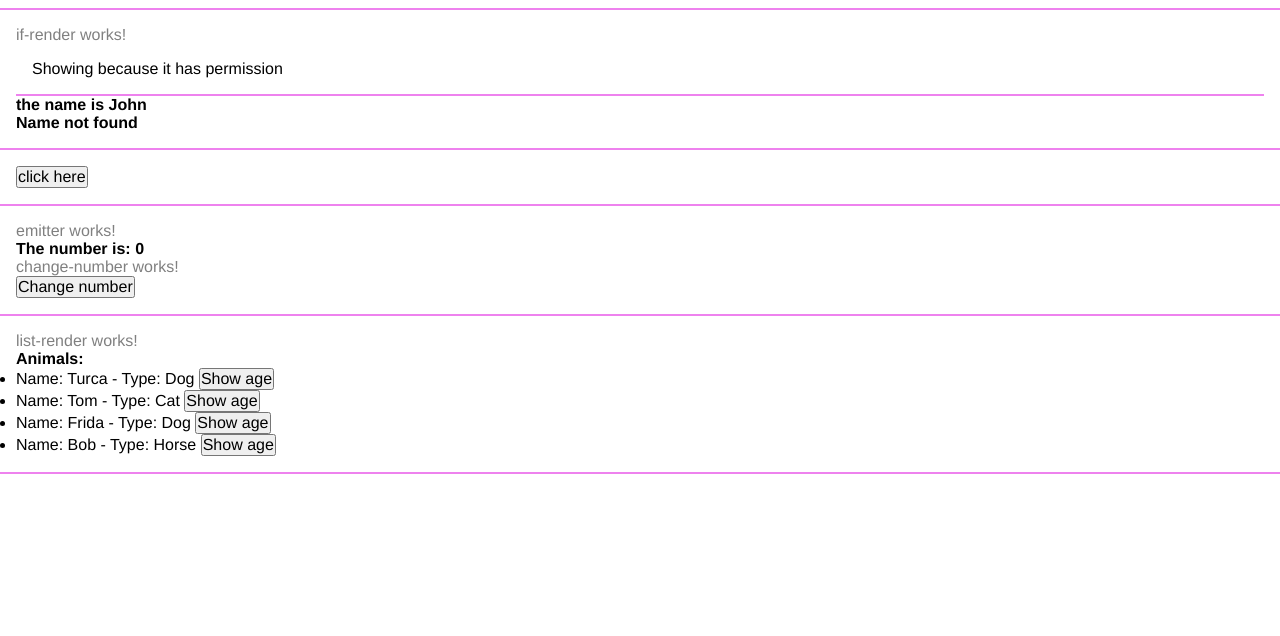
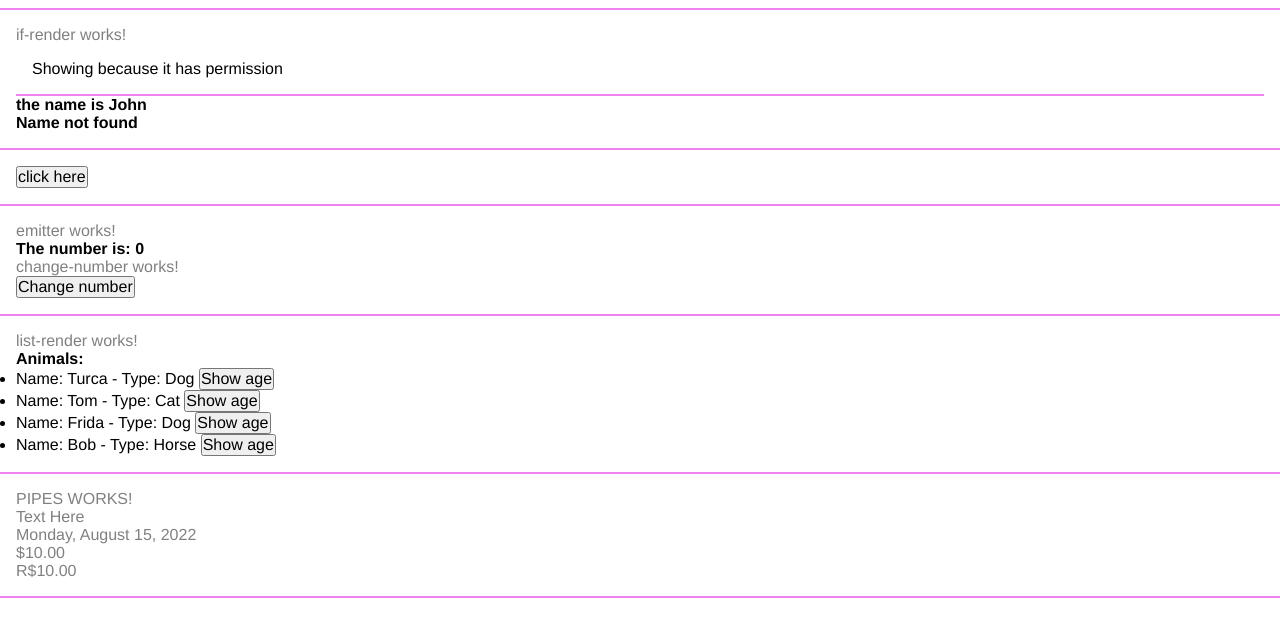
Before and after one commit to grazirs/angular, an Angular app: page / in a window 1280 px wide. Shown: the part 507-1143 px from the top of the page. Built offline with nearby package versions, Linux system fonts and the light colour scheme.

Commit message:
add pipe operator examples

```diff
--- a/src/app/app.component.html
+++ b/src/app/app.component.html
@@ -7,3 +7,4 @@
 <app-events></app-events>
 <app-emitter></app-emitter>
 <app-list-render></app-list-render>
+<app-pipes></app-pipes>
--- a/src/app/app.module.ts
+++ b/src/app/app.module.ts
@@ -10,6 +10,7 @@ import { EventsComponent } from './components/events/events.component';
 import { EmitterComponent } from './components/emitter/emitter.component';
 import { ChangeNumberComponent } from './components/change-number/change-number.component';
 import { ListRenderComponent } from './components/list-render/list-render.component';
+import { PipesComponent } from './components/pipes/pipes.component';
 
 @NgModule({
   declarations: [
@@ -21,7 +22,8 @@ import { ListRenderComponent } from './components/list-render/list-render.compon
     EventsComponent,
     EmitterComponent,
     ChangeNumberComponent,
-    ListRenderComponent
+    ListRenderComponent,
+    PipesComponent
   ],
   imports: [
     BrowserModule
--- /dev/null
+++ b/src/app/components/pipes/pipes.component.html
@@ -0,0 +1,7 @@
+<div class="lesson">
+  <p>{{ "pipes works!" | uppercase }}</p>
+  <p>{{ someText | titlecase }}</p>
+  <p>{{ today | date: 'fullDate' }}</p>
+  <p>{{ currency | currency }}</p>
+  <p>{{ currency | currency: 'R$' }}</p>
+</div>
--- /dev/null
+++ b/src/app/components/pipes/pipes.component.ts
@@ -0,0 +1,17 @@
+import { Component, OnInit } from '@angular/core';
+
+@Component({
+  selector: 'app-pipes',
+  templateUrl: './pipes.component.html',
+  styleUrls: ['./pipes.component.css']
+})
+export class PipesComponent implements OnInit {
+  someText = "TEXT HERE";
+  today = new Date();
+  currency = 10;
+  constructor() { }
+
+  ngOnInit(): void {
+  }
+
+}
```
Also changed, not shown: src/app/components/pipes/pipes.component.css (added), 1 other file (tests, documents, lock files or other folders).
